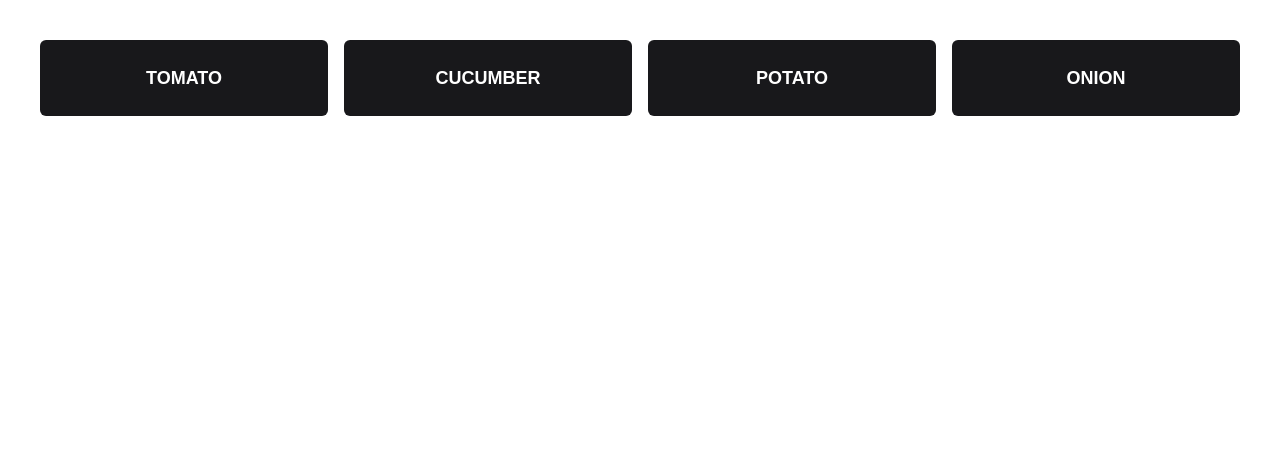
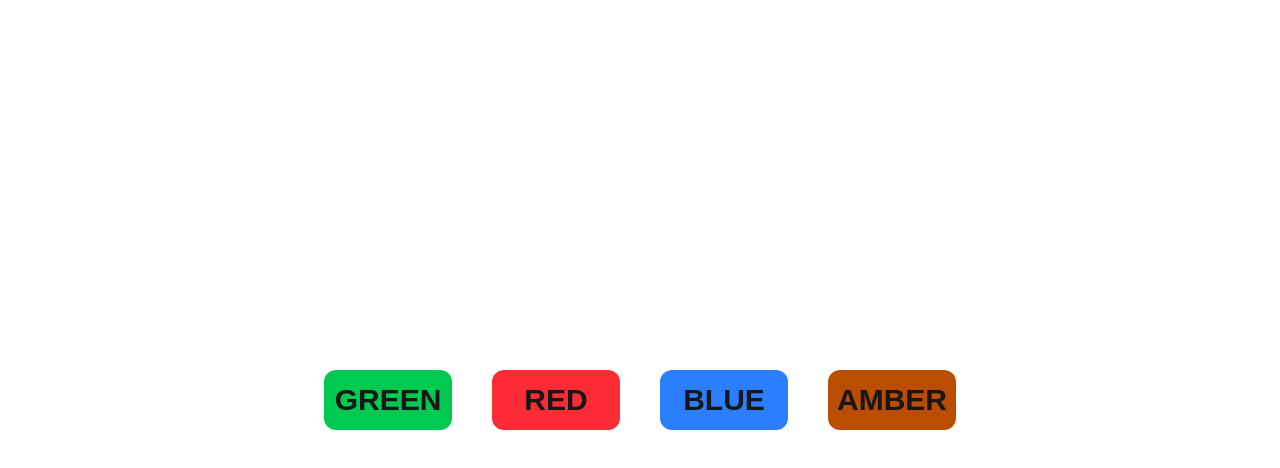
Before and after one commit to PouryaSoleimani/FRAMER____MOTION, a Next.js app: page /shared-layout in a window 1280 px wide. Shown: the top 468 px of the page. Built offline with nearby package versions, Linux system fonts and the light colour scheme.

Commit message:
🟨 FRAMER___MOTION 🟨

```diff
--- a/app/shared-layout/page.tsx
+++ b/app/shared-layout/page.tsx
@@ -1,10 +1,11 @@
 // import SharedLayoutExample from '@/components/SharedLayout'
-import SharedLayoutPractice from '@/components/SharedLayoutPractice'
+// import SharedLayoutPractice from '@/components/SharedLayoutPractice'
+import SharedLayoutPractice2 from '@/components/SharedLayoutPractice2'
 import React from 'react'
 
 const SharedLayoutPage = () => {
     return (
-        <div><SharedLayoutPractice /></div>
+        <div><SharedLayoutPractice2 /></div>
     )
 }
 
--- a/components/SharedLayoutPractice.tsx
+++ b/components/SharedLayoutPractice.tsx
@@ -33,9 +33,9 @@ const SharedLayoutPractice = () => {
             <AnimatePresence>
                 {selectedId && (
                     <motion.div layoutId={selectedId} className='fixed w-screen h-screen inset-0 bg-black/60 z-50 flex items-center justify-center gap-10 '>
-                        <motion.div className='p-20 rounded-lg bg-zinc-900 relative inset-0'>
+                        <motion.div layout className='p-20 rounded-lg bg-zinc-900 relative inset-0'>
                             <span onClick={() => setSelectedId(null)} className='absolute top-4 left-4 cursor-pointer hover:bg-red-800 bg-red-900 text-white size-9 flex items-center justify-center rounded-lg font-black'>X</span>
-                            <motion.div className='bg-black p-10 text-3xl gap-5 font-black flex flex-col items-center justify-center rounded-lg'>
+                            <motion.div layout className='bg-black p-10 text-3xl gap-5 font-black flex flex-col items-center justify-center rounded-lg'>
                                 <h2>{items.find(i => i?.id == selectedId)?.title}</h2>
                                 <p className='text-9xl'>{items.find(i => i?.id == selectedId)?.description}</p>
                             </motion.div>
--- /dev/null
+++ b/components/SharedLayoutPractice2.tsx
@@ -0,0 +1,45 @@
+/* eslint-disable @typescript-eslint/no-explicit-any */
+"use client"
+import React, { useState } from 'react'
+import { AnimatePresence, motion } from 'motion/react'
+
+const SharedLayoutPractice2 = () => {
+
+    const ITEMS = [
+        { id: 1, title: "GREEN", desc: "🟩" },
+        { id: 2, title: "RED", desc: "🟥" },
+        { id: 3, title: "BLUE", desc: "🟦" },
+        { id: 4, title: "AMBER", desc: "🟧" }
+    ]
+    const [selectedID, setSelectedID] = useState<any>(null)
+
+    return (
+        <div className='w-screen h-screen flex items-center justify-center'>
+            <div className='flex gap-10'>
+                {ITEMS.map(item => (
+                    <motion.div
+                        className={`bg-${item?.title?.toLowerCase()}-500 bg-amber-700 w-32 text-center py-3 text-3xl font-bold rounded-xl cursor-pointer hover:scale-105`}
+                        key={item.id}
+                        layoutId={item.id.toString()}
+                        onClick={() => setSelectedID(item.id.toString())}
+                    >
+                        {item.title}
+                    </motion.div>
+                ))}
+            </div>
+            <AnimatePresence>
+                {selectedID && (
+                    <motion.div layoutId={selectedID} className='fixed w-screen h-screen inset-0 bg-black/50 z-50 flex flex-col gap-10 items-center justify-center' transition={{ type: "spring", ease: "backOut" }} onClick={e => e.stopPropagation()}>
+                        <motion.span className='btn btn-error text-white text-xl' onClick={() => setSelectedID(null)}>X</motion.span>
+                        <div className='bg-black flex flex-col p-10 gap-5 w-1/2 h-1/2 justify-center rounded-xl font-black text-3xl items-center'>
+                            <h2>{ITEMS.find(item => item.id == selectedID)?.title}</h2>
+                            <p className='text-9xl'>{ITEMS.find(item => item.id == selectedID)?.desc}</p>
+                        </div>
+                    </motion.div>
+                )}
+            </AnimatePresence>
+        </div>
+    )
+}
+
+export default SharedLayoutPractice2
```
